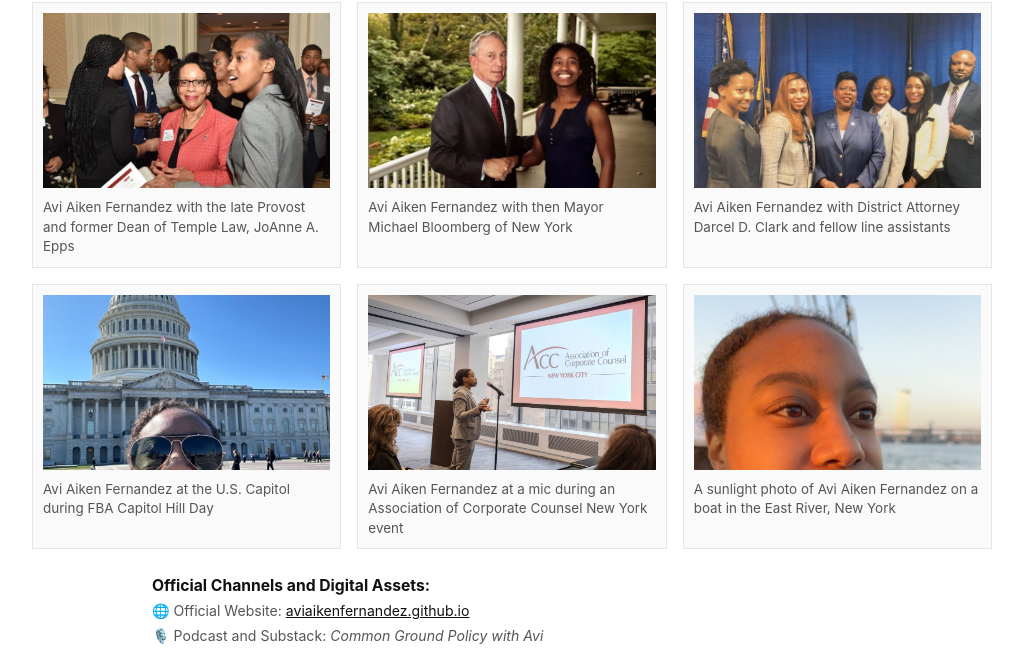
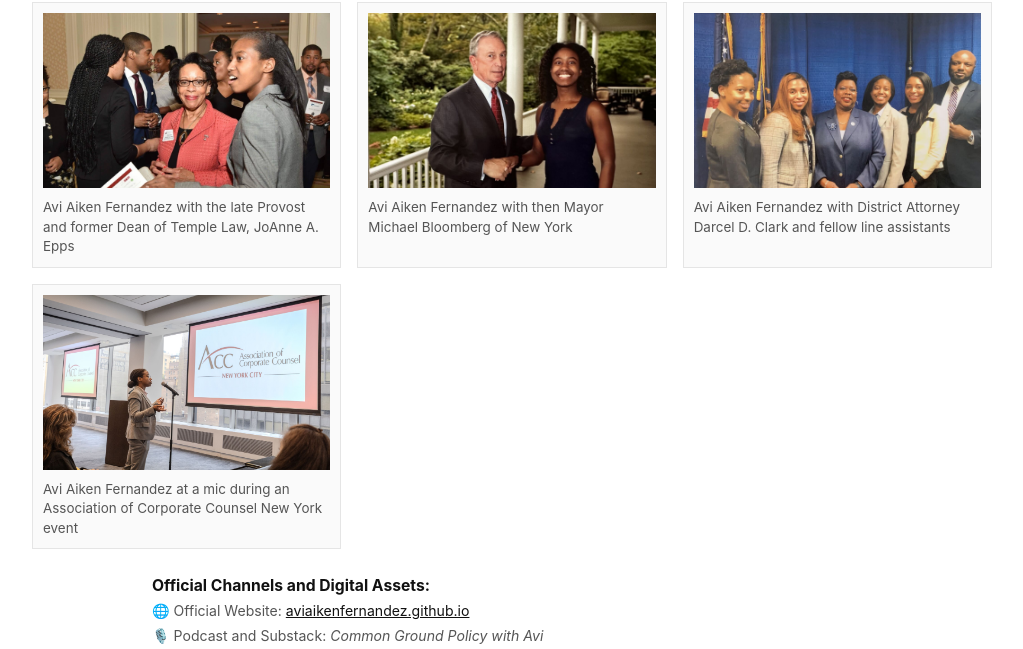
Before and after one commit to aviaikenfernandez/aviaikenfernandez.github.io, a plain HTML site: page press.html in a window 1280 px wide. Shown: the part 1689-2338 px from the top of the page, without its empty margins (128-1151 px from the left). Drawn offline with Linux system fonts and the light colour scheme.

```diff
--- a/press.html
+++ b/press.html
@@ -276,16 +276,8 @@
           <figcaption class="gallery-caption">Avi Aiken Fernandez with District Attorney Darcel D. Clark and fellow line assistants</figcaption>
         </figure>
         <figure class="gallery-item" style="margin: 0;">
-          <img src="Capitol.jpg" alt="Legislative advocacy at the U.S. Capitol" style="object-position: center 35%;">
-          <figcaption class="gallery-caption">Avi Aiken Fernandez at the U.S. Capitol during FBA Capitol Hill Day</figcaption>
-        </figure>
-        <figure class="gallery-item" style="margin: 0;">
           <img src="ACC.jpg" alt="Association of Corporate Counsel engagement" style="object-position: center;">
           <figcaption class="gallery-caption">Avi Aiken Fernandez at a mic during an Association of Corporate Counsel New York event</figcaption>
-        </figure>
-        <figure class="gallery-item" style="margin: 0;">
-          <img src="Boat.jpg" alt="Executive portrait overlooking the East River in New York" style="object-position: top center;">
-          <figcaption class="gallery-caption">A sunlight photo of Avi Aiken Fernandez on a boat in the East River, New York</figcaption>
         </figure>
       </div>
 
```
